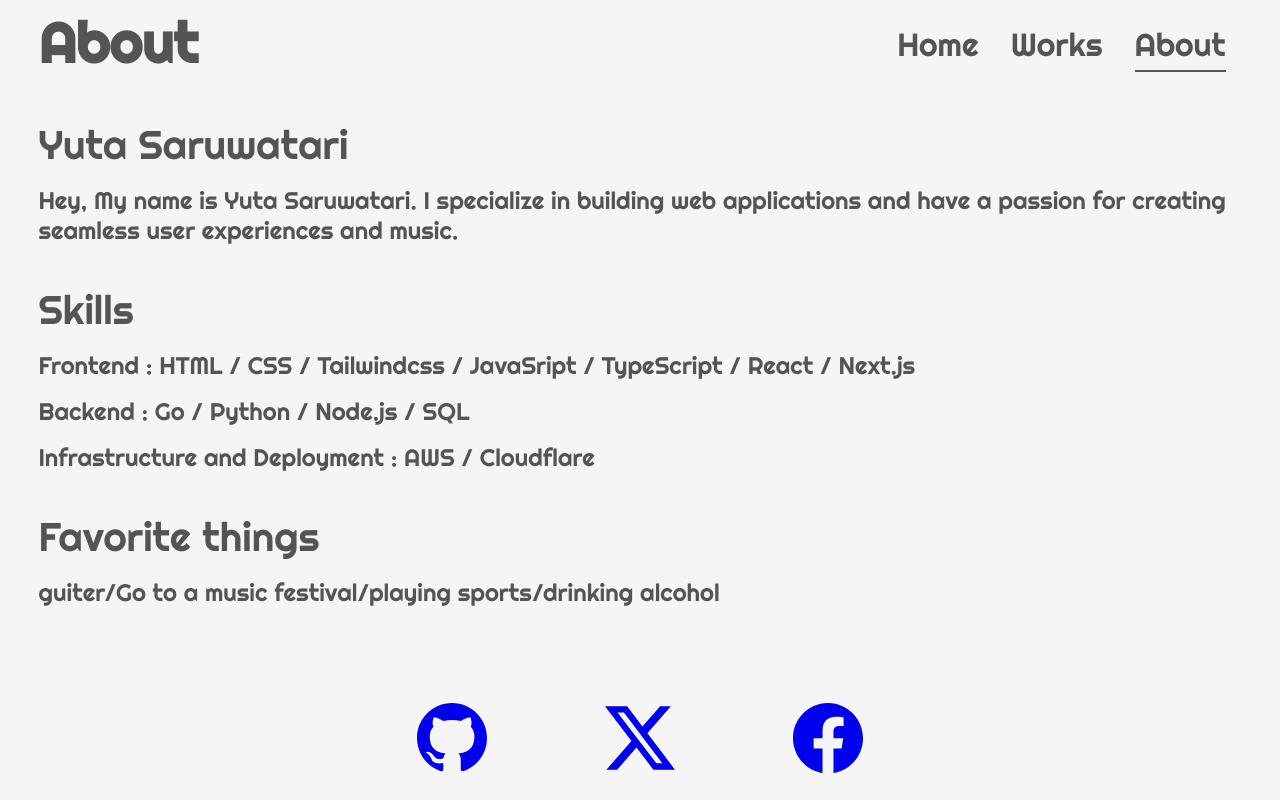
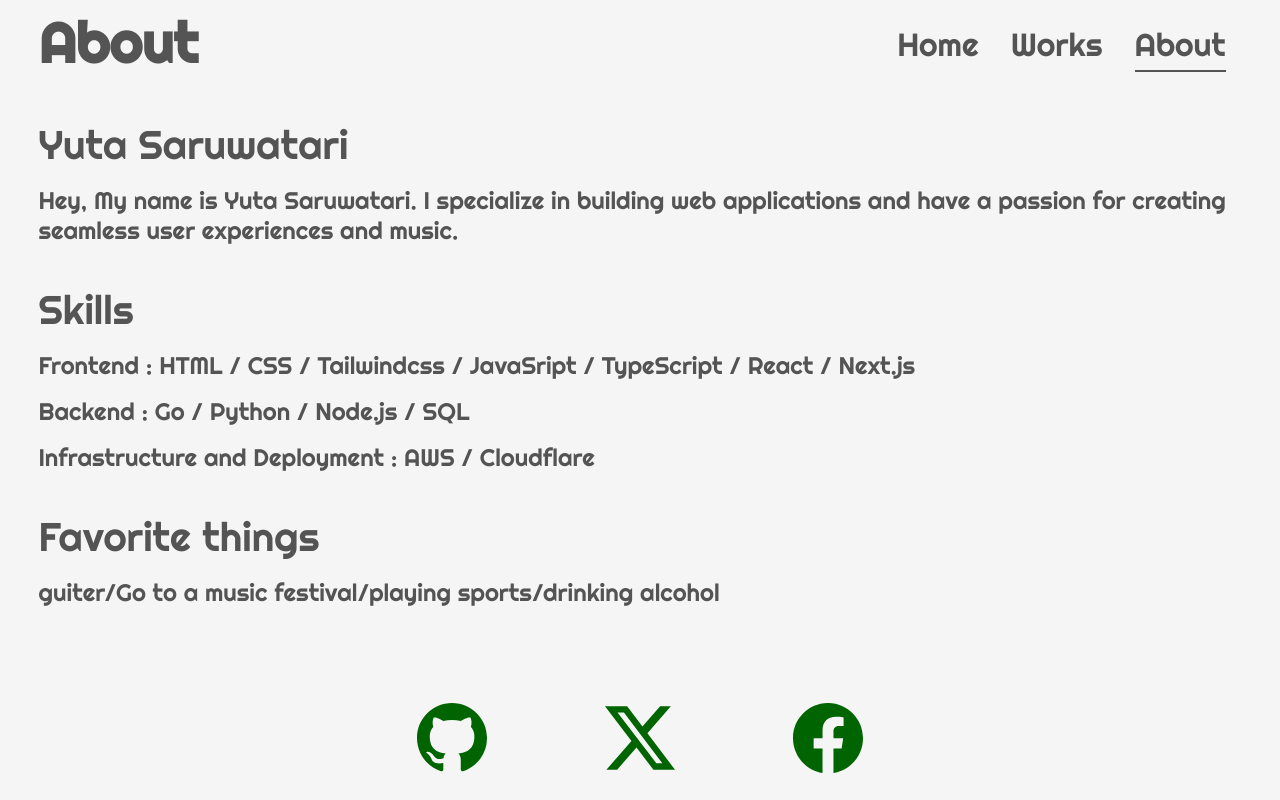
Before and after one commit to uta-s-dao/portfolio, a Next.js app: page /desktop/about in a window 1280 px wide. Built offline with nearby package versions, Linux system fonts and the light colour scheme.

Commit message:
Update sns icon

```diff
--- a/src/app/desktop/about/page.tsx
+++ b/src/app/desktop/about/page.tsx
@@ -29,16 +29,16 @@ export default function DesktopAboutPage() {
       </div>
       <div className={styles.icon}>
         <Link href='https://github.com/uta-s-dao' className={styles.icona}>
-          <BsGithub size={70} />
+          <BsGithub size={70} color='rgb(0,100,0)' />
         </Link>
         <Link href='https://x.com/super___thick' className={styles.icona}>
-          <BsTwitterX size={70} />
+          <BsTwitterX size={70} color='rgb(0,100,0)' />
         </Link>
         <Link
           href='https://www.facebook.com/share/1DRV8gWVED/?mibextid=wwXIfr'
           className={styles.icona}
         >
-          <BsFacebook size={70} />
+          <BsFacebook size={70} color='rgb(0,100,0)' />
         </Link>
       </div>
     </>
--- a/src/app/desktop/page.module.css
+++ b/src/app/desktop/page.module.css
@@ -36,4 +36,9 @@
 .icona {
   margin-right: 3vw;
   background-color: whitesmoke;
+  transition: all 0.3s ease;
 }
+
+.icona:hover {
+  transform: translateY(-5px) scale(1.2);
+}
```
